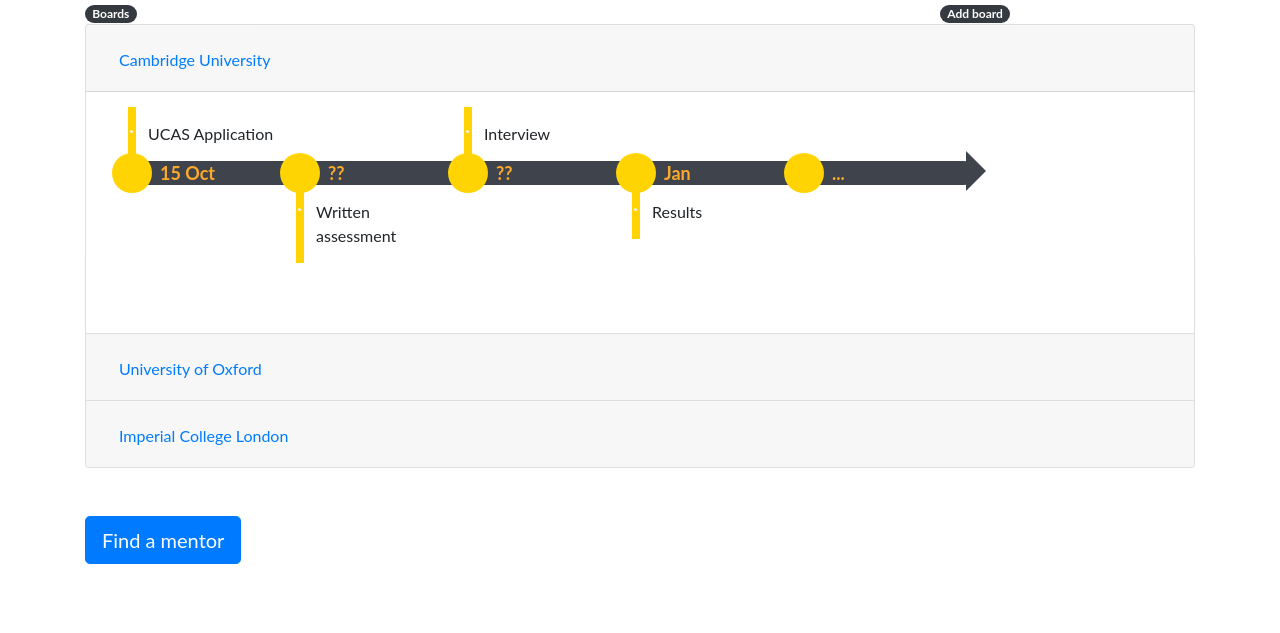
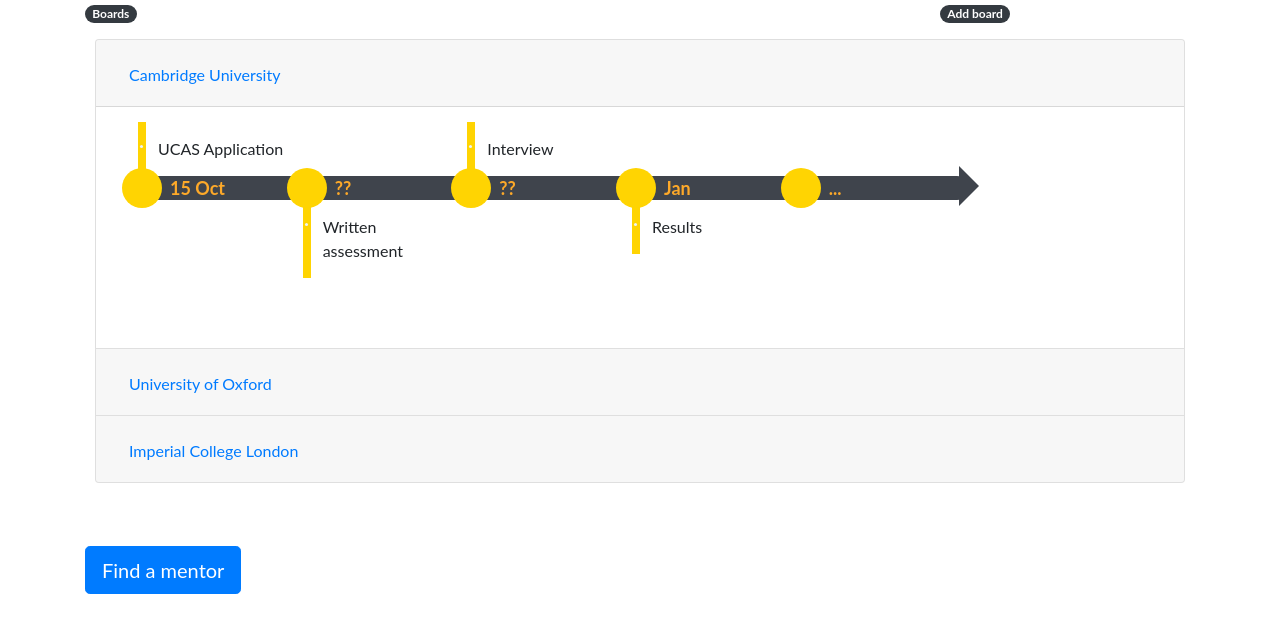
Before and after one commit to Lon19/team-23, a Flask app: page /board in a window 1280 px wide. Shown: the top 633 px of the page. Run offline with Flask 2, Linux system fonts and the light colour scheme; some libraries are stand-ins or nearby versions.

Commit message:
Removed container around course list, added margin and padding to board

```diff
--- a/templates/board.html
+++ b/templates/board.html
@@ -7,6 +7,13 @@
 		<link rel="stylesheet" href="https://stackpath.bootstrapcdn.com/bootstrap/4.3.1/css/bootstrap.min.css" integrity="sha384-ggOyR0iXCbMQv3Xipma34MD+dH/1fQ784/j6cY/iJTQUOhcWr7x9JvoRxT2MZw1T" crossorigin="anonymous">
         <script src="https://stackpath.bootstrapcdn.com/bootstrap/4.3.1/js/bootstrap.min.js" integrity="sha384-JjSmVgyd0p3pXB1rRibZUAYoIIy6OrQ6VrjIEaFf/nJGzIxFDsf4x0xIM+B07jRM" crossorigin="anonymous"></script>
         <link rel="stylesheet" href="{{ url_for('static', filename='css/timeline.css') }}">
+        <style>
+            #accordionExample{
+                margin-top: 5px;
+                margin-bottom: 5px;
+                padding: 10px;
+            }
+        </style>
     </head>
     <div class="container">
         <div class= "row">
--- a/templates/courses_list.html
+++ b/templates/courses_list.html
@@ -54,7 +54,6 @@
             }
         </style>
 	</head>
-  <div class="container">
   <body style="background-color: #00dcff59;   background: linear-gradient(0deg,rgba(85, 89, 96, 0.7),rgba(85, 89, 96, 0.7)), url('https://i.imgur.com/R04WgRK.jpg') center center no-repeat; background-size:cover;">
 
         <div id="navbar">
@@ -368,5 +367,4 @@
         }
         </script>
   </body>
-  </div>
 </html>
```
Lines whose indentation alone changed are shown as unchanged.
